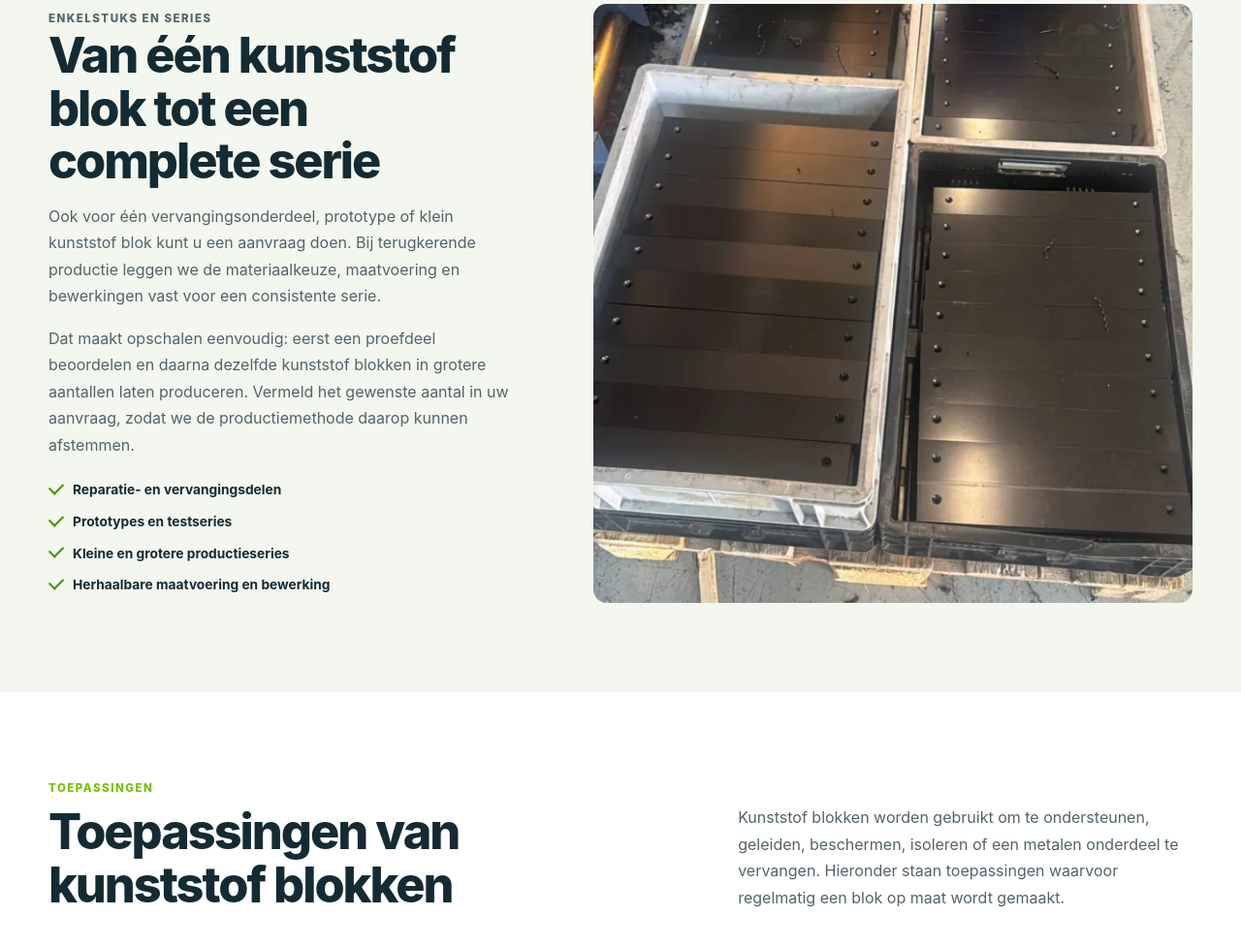
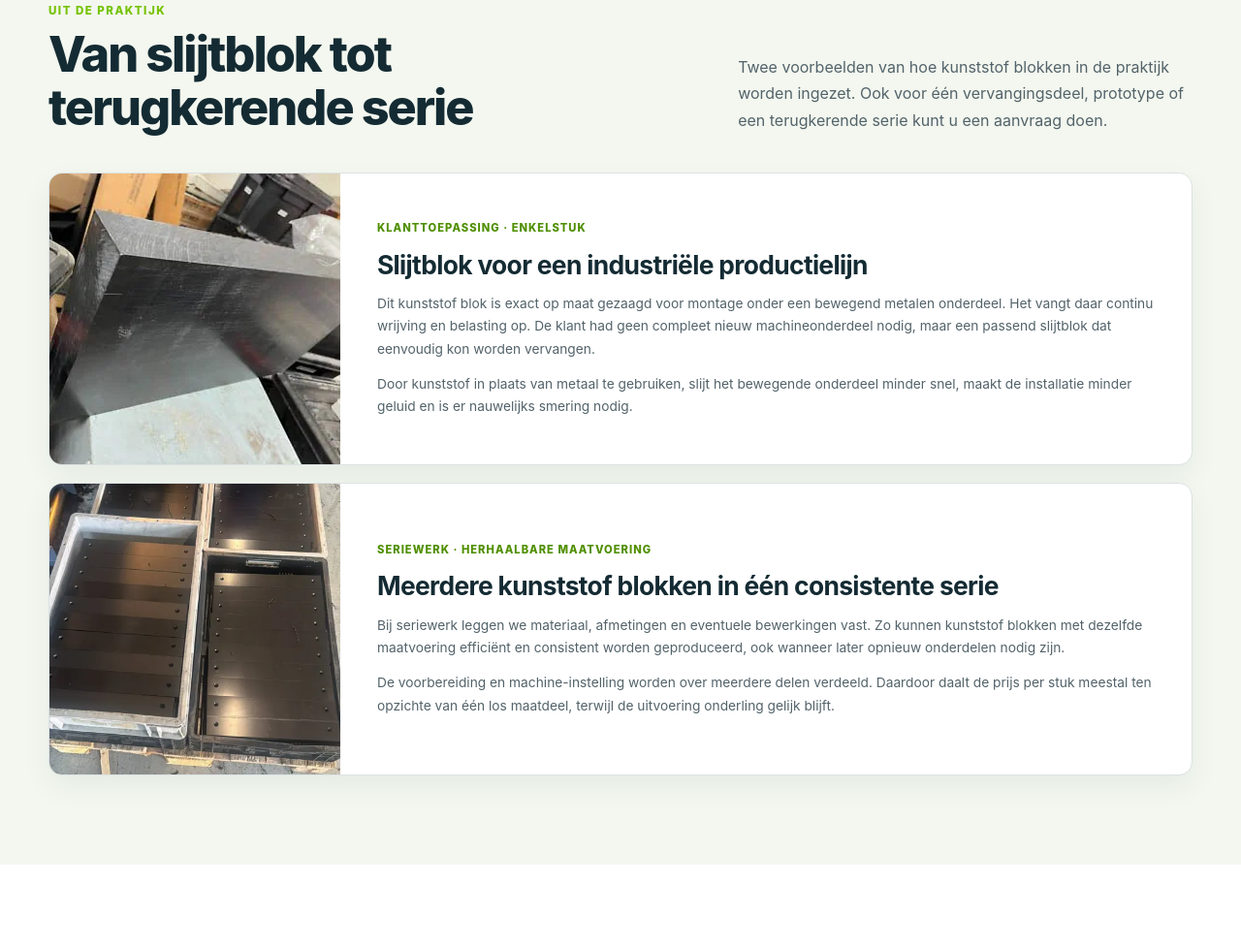
Before and after one commit to website-voorbeelden/maatwerkkunststof, an Eleventy site: page src/kunststof-blokken-op-maat/index.njk in a window 1280 px wide. Shown: the part 6108-7085 px from the top of the page at 97% size. Built offline with nearby package versions, Linux system fonts and the light colour scheme; Eleventy itself is replaced by a stand-in of ours; files that its build step writes are made by us from their sources.

Commit message:
Voeg praktijkvoorbeelden voor kunststof blokken toe

```diff
--- a/src/kunststof-blokken-op-maat/index.njk
+++ b/src/kunststof-blokken-op-maat/index.njk
@@ -789,6 +789,61 @@ bodyClass: "mkb-page"
     margin-bottom: 34px;
   }
 
+  .mkb-case-grid {
+    display: grid;
+    gap: 18px;
+  }
+
+  .mkb-case-card {
+    display: grid;
+    overflow: hidden;
+    border: 1px solid var(--mkb-line);
+    border-radius: var(--mkb-radius);
+    background: var(--mkb-white);
+    box-shadow: 0 12px 30px rgba(20, 43, 51, 0.06);
+  }
+
+  .mkb-case-image {
+    margin: 0;
+    background: #e9eeeb;
+  }
+
+  .mkb-case-image img {
+    width: 100%;
+    height: 100%;
+    aspect-ratio: 1;
+    object-fit: cover;
+  }
+
+  .mkb-case-content {
+    display: grid;
+    gap: 13px;
+    align-content: center;
+    padding: 24px;
+  }
+
+  .mkb-case-content h3 {
+    margin: 0;
+    color: var(--mkb-ink);
+    font-size: clamp(1.25rem, 3vw, 1.65rem);
+    line-height: 1.18;
+  }
+
+  .mkb-case-content p {
+    margin: 0;
+    color: var(--mkb-text);
+    font-size: 0.86rem;
+    line-height: 1.7;
+  }
+
+  .mkb-case-label {
+    color: var(--mkb-green-dark);
+    font-size: 0.7rem;
+    font-weight: 850;
+    letter-spacing: 0.09em;
+    text-transform: uppercase;
+  }
+
   .mkb-process-card {
     position: relative;
     padding-top: 62px;
@@ -1108,6 +1163,19 @@ bodyClass: "mkb-page"
     .mkb-price-story {
       grid-template-columns: minmax(0, 1.25fr) minmax(320px, 0.75fr);
       gap: 64px;
+    }
+
+    .mkb-case-card {
+      grid-template-columns: 300px minmax(0, 1fr);
+    }
+
+    .mkb-case-image img {
+      aspect-ratio: auto;
+      min-height: 260px;
+    }
+
+    .mkb-case-content {
+      padding: 34px 38px;
     }
 
     .mkb-process-grid {
@@ -1889,42 +1957,78 @@ bodyClass: "mkb-page"
   </div>
 </section>
 
-<section class="mkb-section mkb-section-soft" aria-labelledby="mkb-series-title">
-  <div class="mkb-container mkb-split mkb-split-reverse">
-    <figure class="mkb-split-image">
-      <img
-        src="/assets/images/bak-kunststof-blokken-480.webp"
-        srcset="/assets/images/bak-kunststof-blokken-480.webp 480w, /assets/images/bak-kunststof-blokken-640.webp 640w, /assets/images/bak-kunststof-blokken-800.webp 800w, /assets/images/bak-kunststof-blokken.webp 1200w"
-        sizes="(min-width: 1228px) 486px, (min-width: 920px) 44vw, calc(100vw - 32px)"
-        width="1200"
-        height="1200"
-        loading="lazy"
-        alt="Serie kunststof blokken op gelijke maat geproduceerd"
-      >
-    </figure>
-
-    <div class="mkb-copy">
+<section class="mkb-section mkb-section-soft" aria-labelledby="mkb-cases-title">
+  <div class="mkb-container">
+    <div class="mkb-section-intro">
       <div>
-        <p class="mkb-eyebrow">Enkelstuks en series</p>
-        <h2 class="mkb-heading" id="mkb-series-title">Van één kunststof blok tot een complete serie</h2>
+        <p class="mkb-eyebrow">Uit de praktijk</p>
+        <h2 class="mkb-heading" id="mkb-cases-title">Van slijtblok tot terugkerende serie</h2>
       </div>
       <p>
-        Ook voor één vervangingsonderdeel, prototype of klein kunststof blok
-        kunt u een aanvraag doen. Bij terugkerende productie leggen we de
-        materiaalkeuze, maatvoering en bewerkingen vast voor een consistente serie.
+        Twee voorbeelden van hoe kunststof blokken in de praktijk worden ingezet.
+        Ook voor één vervangingsdeel, prototype of een terugkerende serie kunt u
+        een aanvraag doen.
       </p>
-      <p>
-        Dat maakt opschalen eenvoudig: eerst een proefdeel beoordelen en daarna
-        dezelfde kunststof blokken in grotere aantallen laten produceren. Vermeld
-        het gewenste aantal in uw aanvraag, zodat we de productiemethode daarop
-        kunnen afstemmen.
-      </p>
-      <ul class="mkb-checks">
-        <li>Reparatie- en vervangingsdelen</li>
-        <li>Prototypes en testseries</li>
-        <li>Kleine en grotere productieseries</li>
-        <li>Herhaalbare maatvoering en bewerking</li>
-      </ul>
+    </div>
+
+    <div class="mkb-case-grid">
+      <article class="mkb-case-card">
+        <figure class="mkb-case-image">
+          <img
+            src="/assets/images/klantfoto-kunststof-slijtblok.webp"
+            width="300"
+            height="300"
+            loading="lazy"
+            decoding="async"
+            alt="Zwart kunststof slijtblok op maat voor een industriële productielijn"
+          >
+        </figure>
+        <div class="mkb-case-content">
+          <span class="mkb-case-label">Klanttoepassing · enkelstuk</span>
+          <h3>Slijtblok voor een industriële productielijn</h3>
+          <p>
+            Dit kunststof blok is exact op maat gezaagd voor montage onder een
+            bewegend metalen onderdeel. Het vangt daar continu wrijving en belasting
+            op. De klant had geen compleet nieuw machineonderdeel nodig, maar een
+            passend slijtblok dat eenvoudig kon worden vervangen.
+          </p>
+          <p>
+            Door kunststof in plaats van metaal te gebruiken, slijt het bewegende
+            onderdeel minder snel, maakt de installatie minder geluid en is er
+            nauwelijks smering nodig.
+          </p>
+        </div>
+      </article>
+
+      <article class="mkb-case-card">
+        <figure class="mkb-case-image">
+          <img
+            src="/assets/images/bak-kunststof-blokken-480.webp"
+            srcset="/assets/images/bak-kunststof-blokken-480.webp 480w, /assets/images/bak-kunststof-blokken-640.webp 640w, /assets/images/bak-kunststof-blokken-800.webp 800w"
+            sizes="(min-width: 920px) 260px, calc(100vw - 32px)"
+            width="480"
+            height="480"
+            loading="lazy"
+            decoding="async"
+            alt="Serie kunststof blokken met herhaalbare gelijke maatvoering"
+          >
+        </figure>
+        <div class="mkb-case-content">
+          <span class="mkb-case-label">Seriewerk · herhaalbare maatvoering</span>
+          <h3>Meerdere kunststof blokken in één consistente serie</h3>
+          <p>
+            Bij seriewerk leggen we materiaal, afmetingen en eventuele bewerkingen
+            vast. Zo kunnen kunststof blokken met dezelfde maatvoering efficiënt en
+            consistent worden geproduceerd, ook wanneer later opnieuw onderdelen
+            nodig zijn.
+          </p>
+          <p>
+            De voorbereiding en machine-instelling worden over meerdere delen
+            verdeeld. Daardoor daalt de prijs per stuk meestal ten opzichte van één
+            los maatdeel, terwijl de uitvoering onderling gelijk blijft.
+          </p>
+        </div>
+      </article>
     </div>
   </div>
 </section>
```
Also changed, not shown: src/assets/images/klantfoto-kunststof-slijtblok.webp (added).
